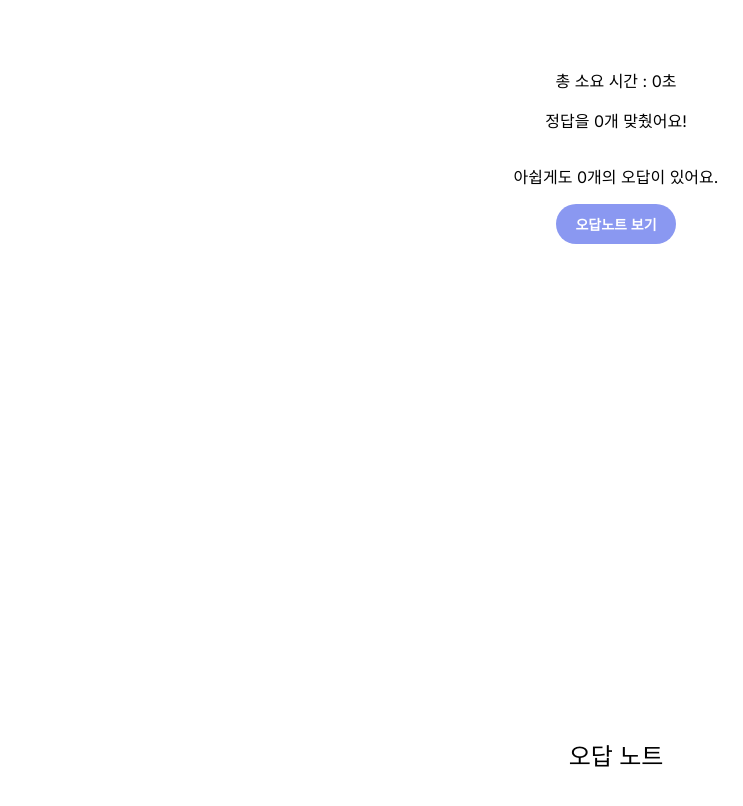
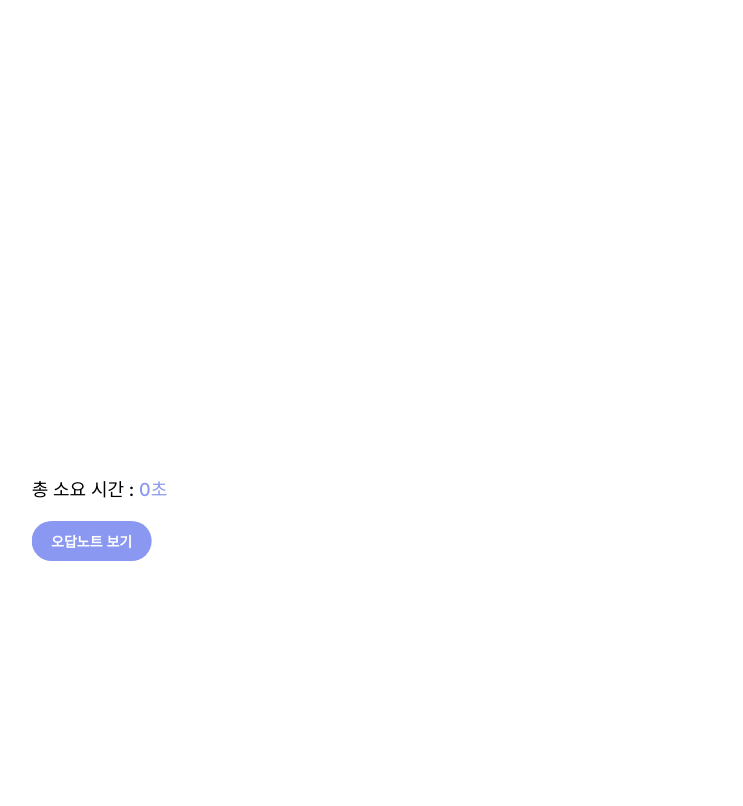
Before and after one commit to givvemee/quiz_web_app, a Next.js app: page /result in a window 1280 px wide. Shown: the top 806 px of the page, without its empty margins (212-955 px from the left). Built offline with nearby package versions, Linux system fonts and the light colour scheme.

Commit message:
[style] 여백 등 일부 스타일 수정

```diff
--- a/app/atoms/Answer/styles.ts
+++ b/app/atoms/Answer/styles.ts
@@ -1,7 +1,7 @@
 import { styled } from '@/styles/stitches.config';
 
 export const AnswerStyled = styled('button', {
-  width: '40%',
+  width: '45%',
   height: '40px',
   display: 'flex',
   alignItems: 'center',
--- a/app/atoms/Answer/type.ts
+++ b/app/atoms/Answer/type.ts
@@ -4,6 +4,6 @@ import { AnswerStyled } from './styles';
 
 export type AnswerProps = ComponentPropsWithoutRef<typeof AnswerStyled>;
 
-export interface AnswerAdditionalProps extends AnswerProps{
+export interface AnswerAdditionalProps extends AnswerProps {
   isClickable: boolean;
 }
--- a/app/quiz/page.tsx
+++ b/app/quiz/page.tsx
@@ -6,6 +6,7 @@ import { useState } from 'react';
 import { Text } from '../atoms/text';
 import { Container } from '../start/styles';
 import QuizItem from './quizItem';
+import { CurrentQuestion } from './styles';
 
 const Quiz = () => {
   const { push } = useRouter();
@@ -26,8 +27,9 @@ const Quiz = () => {
 
   return (
     <Container>
-      <Text>
-        {currentQuestionIndex + 1} / {quizList.length}
+      <Text type={'main'} isBold={'true'}>
+        <CurrentQuestion>{currentQuestionIndex + 1}</CurrentQuestion> /{' '}
+        {quizList.length}
       </Text>
       {currentQuestion && (
         <QuizItem
--- a/app/quiz/quizItem/styles.ts
+++ b/app/quiz/quizItem/styles.ts
@@ -1,6 +1,10 @@
 import { Button } from '@/app/atoms/button';
 import { Text } from '@/app/atoms/text';
 import { styled } from '@/styles/stitches.config';
+
+export const Question = styled(Text, {
+  margin: '10px 0',
+});
 
 export const OptionContainer = styled('div', {
   width: '80%',
--- /dev/null
+++ b/app/quiz/styles.ts
@@ -0,0 +1,5 @@
+import { styled } from "@/styles/stitches.config";
+
+export const CurrentQuestion = styled('span', {
+  color: '$primary'
+})
--- a/app/result/inCorrectAnswer/index.tsx
+++ b/app/result/inCorrectAnswer/index.tsx
@@ -1,7 +1,7 @@
 import { Text } from '@/app/atoms/text';
-import { Container } from '@/app/start/styles';
 import { useStore } from '@/store';
 import { QuizListType } from '@/store/type';
+import { Answers, InCorrectAnswerContainer, Quesions } from './styles';
 
 const IncorrectAnswers = () => {
   const { quizList, answerList } = useStore();
@@ -13,23 +13,26 @@ const IncorrectAnswers = () => {
     return acc;
   }, [] as number[]);
 
-  // Filter quizList to get only the questions with incorrect answers
   const incorrectQuestions: QuizListType[] = incorrectIndices.map(
     (index) => quizList[index]
   );
 
   return (
-    <Container>
+    <InCorrectAnswerContainer>
       <Text type={'title'} isBold={'true'}>
         오답 노트
       </Text>
       {incorrectQuestions.map((question, index) => (
         <div key={index}>
-          <p>{`Q${index + 1}: ${question.question}`}</p>
-          <p>{`정답: ${question.correct_answer}`}</p>
+          <p>
+            <Quesions>{`Q${index + 1}`} : </Quesions> {question.question}
+          </p>
+          <Answers
+            isBold={'true'}
+          >{`정답: ${question.correct_answer}`}</Answers>
         </div>
       ))}
-    </Container>
+    </InCorrectAnswerContainer>
   );
 };
 
--- /dev/null
+++ b/app/result/inCorrectAnswer/styles.ts
@@ -0,0 +1,27 @@
+import { Text } from '@/app/atoms/text';
+import { styled } from '@/styles/stitches.config';
+
+export const InCorrectAnswerContainer = styled('div', {
+  padding: '10px 0',
+
+  '>div': {
+    display: 'flex',
+    flexDirection: 'column',
+    margin: '10px 0 20px',
+  },
+});
+
+export const WrongQuestion = styled(Text, {
+  marginBottom: '10px',
+});
+
+export const Quesions = styled('span', {
+  color: '$primary',
+  display: 'inline-block',
+});
+
+export const Answers = styled(Text, {
+  display: 'flex',
+  justifyContent: 'flex-end',
+  color: '$primary',
+});
--- a/app/result/page.tsx
+++ b/app/result/page.tsx
@@ -1,12 +1,23 @@
+// Result.tsx
 'use client';
 
 import { useStore } from '@/store';
+import { useState } from 'react';
 import { Button } from '../atoms/button';
+import { Text } from '../atoms/text';
 import { Container } from '../start/styles';
 import IncorrectAnswers from './inCorrectAnswer';
+import {
+  ButtonWrapper,
+  InfoContainer,
+  ResultContainer,
+  SlideContainer,
+  TotalTime,
+} from './styles';
 
 const Result = () => {
   const { startTime, endTime, answerList } = useStore();
+  const [wrongAnswersNoteOpen, setWrongAnswersNote] = useState(false);
   const formatTimeDifference = (start: number, end: number) => {
     const timeDiffInSeconds = Math.floor((end - start) / 1000);
 
@@ -24,21 +35,38 @@ const Result = () => {
   };
 
   const formattedTime = formatTimeDifference(startTime, endTime);
+  const corrects = answerList.filter((answer) => answer === 'O').length;
+  const incorrects = answerList.filter((answer) => answer === 'X').length;
 
   return (
     <>
       <Container>
-        총 소요 시간 : {formattedTime}
-        <p>
-          정답을 {answerList.filter((answer) => answer === 'O').length}개
-          맞췄어요!
-        </p>
-        <p>
-          아쉽게도 {answerList.filter((answer) => answer === 'X').length}개의
-          오답이 있어요.
-        </p>
-        <Button>오답노트 보기</Button>
-        <IncorrectAnswers />
+        <ResultContainer>
+          <InfoContainer>
+            <TotalTime type={'main'} isBold={'true'}>
+              총 소요 시간 : <span>{formattedTime}</span>
+            </TotalTime>
+            {corrects > 0 && <Text>정답을 {corrects}개 맞췄어요!</Text>}
+            {incorrects > 0 && (
+              <Text>
+                아쉽게도 {answerList.filter((answer) => answer === 'X').length}
+                개의 오답이 있어요.
+              </Text>
+            )}
+
+            <ButtonWrapper>
+              <Button onClick={() => setWrongAnswersNote((prev) => !prev)}>
+                오답노트 보기
+              </Button>
+            </ButtonWrapper>
+          </InfoContainer>
+
+          {wrongAnswersNoteOpen && (
+            <SlideContainer className={wrongAnswersNoteOpen ? 'slideIn' : ''}>
+              <IncorrectAnswers />
+            </SlideContainer>
+          )}
+        </ResultContainer>
       </Container>
     </>
   );
--- /dev/null
+++ b/app/result/styles.ts
@@ -0,0 +1,48 @@
+import { keyframes, styled } from '@/styles/stitches.config';
+import { Text } from '../atoms/text';
+
+export const slideIn = keyframes({
+  from: { transform: 'translateX(100%)' },
+  to: { transform: 'translateX(0)' },
+});
+
+export const slideOut = keyframes({
+  from: { transform: 'translateX(0)' },
+  to: { transform: 'translateX(100%)' },
+});
+
+export const ResultContainer = styled('div', {
+  display: 'flex',
+  width: '100%',
+  position: 'relative',
+});
+
+export const InfoContainer = styled('div', {
+  overflow: 'hidden',
+  transition: 'transform 0.3s ease-in-out',
+  transform: 'translateX(0)',
+  animation: `${slideOut} 0.3s ease-in-out forwards`,
+});
+
+export const SlideContainer = styled('div', {
+  overflow: 'hidden',
+  transition: 'transform 0.3s ease-in-out',
+  transform: 'translateX(100%)',
+  animation: `${slideIn} 0.3s ease-in-out forwards`,
+  width: '50%',
+  position: 'absolute',
+  top: '0',
+  right: '0',
+});
+
+export const TotalTime = styled(Text, {
+  margin: '20px 0',
+
+  '>span': {
+    color: '$primary',
+  },
+});
+
+export const ButtonWrapper = styled('div', {
+  margin: '20px 0',
+});
--- a/app/start/styles.ts
+++ b/app/start/styles.ts
@@ -4,6 +4,7 @@ import { FlexBox } from '../atoms/FlexBox';
 export const Container = styled(FlexBox, {
   flexDirection: 'column',
   minWidth: '1440px',
+  maxWidth: '1440px',
   minHeight: '900px',
   borderRadius: '30px',
   padding: '60px 100px',
```
Also changed, not shown: app/quiz/quizItem/index.tsx (+9 -2 lines).
